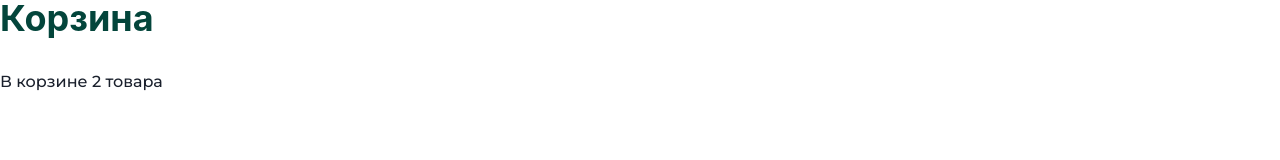
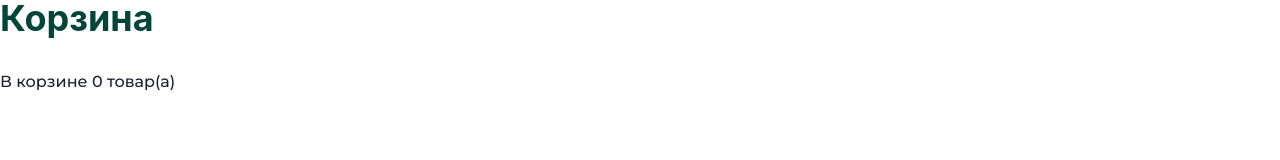
Before and after one commit to AnnVinogradova/Flower-main, a Next.js app: page /basket in a window 1280 px wide. Shown: the part 157-317 px from the top of the page. Built offline with nearby package versions, Linux system fonts and the light colour scheme.

Commit message:
Сохраняет, но сломался + и -

```diff
--- a/pages/basket.js
+++ b/pages/basket.js
@@ -1,6 +1,6 @@
 import Shop from '../components/Shop/Shop.js'
 import Instagram from '../components/Instagram/Instagram.js';
-import { chakra, Box, Flex, Input, Link, Text, Heading } from '@chakra-ui/react';
+import { chakra, Box, Flex, Input, Link, Text, Heading, Image } from '@chakra-ui/react';
 import {List, ListItem, ListIcon, OrderedList, UnorderedList,} from '@chakra-ui/react'
 import { useContext } from 'react';
 import { CustomContext } from '../context/context.js';
@@ -14,13 +14,16 @@ export default function Basket() {
   <Link href = "/catalog">К выбору букета</Link>
   <Box>
   <Heading mt={30} fontSize={36} color="rgba(3, 69, 59)" mb={30}>Корзина</Heading>
-  <Text>В корзине 2 товара</Text>
+  <Text>В корзине {basket.length} товар(а)</Text>
   </Box>
   <UnorderedList>
     {basket.map((item)=>(
       <ListItem key={item.id}>
+        <Image src={`../${item.image}`} width={"440"} height={287} />
         {item.title}
+        {item.price}
       </ListItem>
+
     ))}
 
 </UnorderedList>
```
